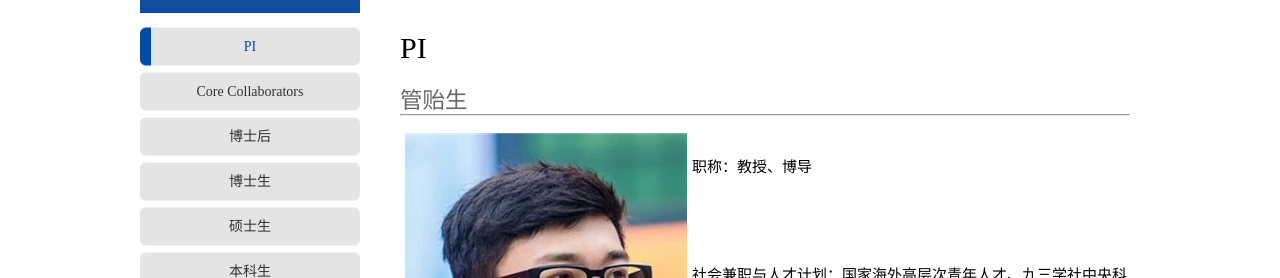
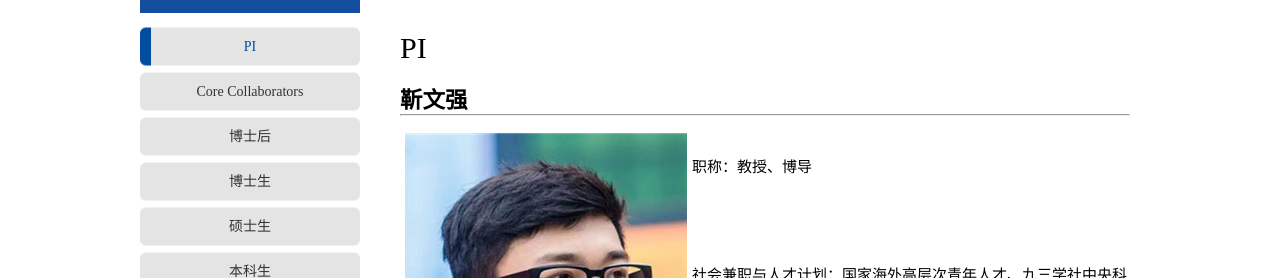
Before and after one commit to Wenqiangjin/wenqiangjin.github.io, a Jekyll site: the page built from pages/teacher.html, in a window 1280 px wide. Shown: the part 265-543 px from the top of the page. Built offline with Jekyll 4.4.1, drawn with Linux system fonts in a browser that asks for light colours.

Commit message:
Update teacher.html

```diff
--- a/pages/teacher.html
+++ b/pages/teacher.html
@@ -14,7 +14,7 @@ description: PI
     <div class="n_right_bottom">
       <h1>PI</h1>
       <br>{% for post in site.categories["teacher"] %}
-      <h2><a href="{{ site.url }}{{ post.url }}">{{ post.title }}</a></h2>
+      <h2><p><b>靳文强</b> </p> </h2>
       <hr>
       <br>
       <table>
```
